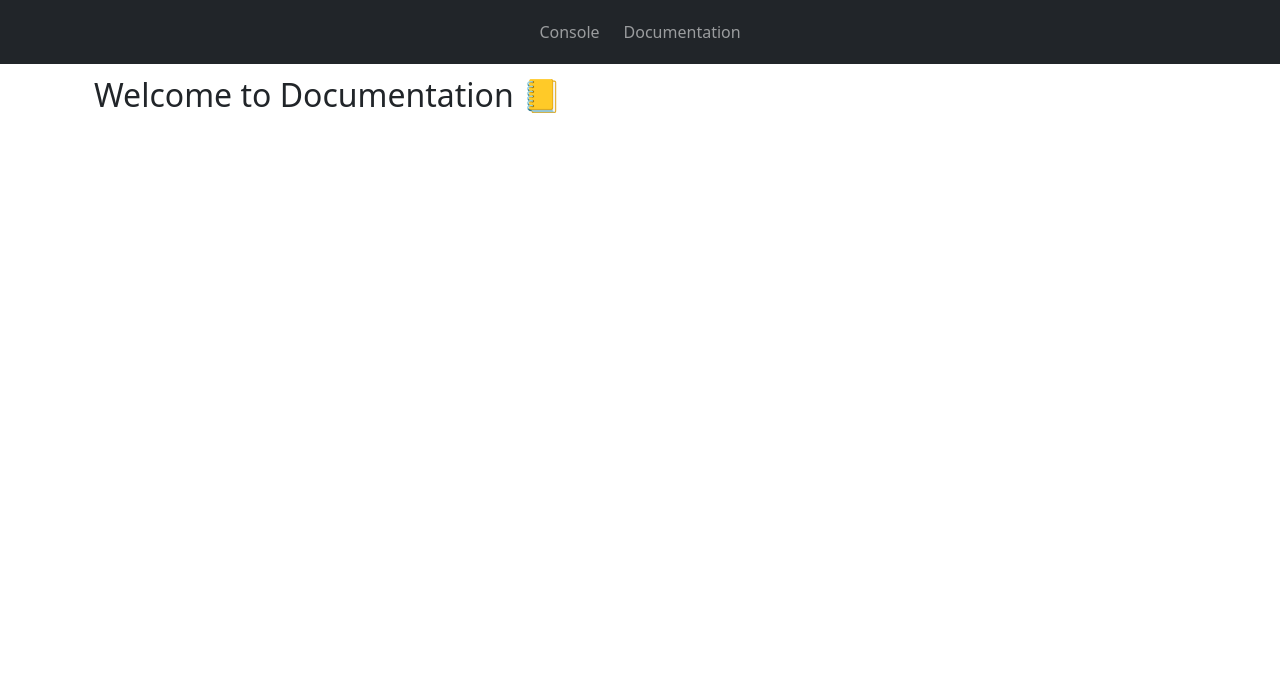
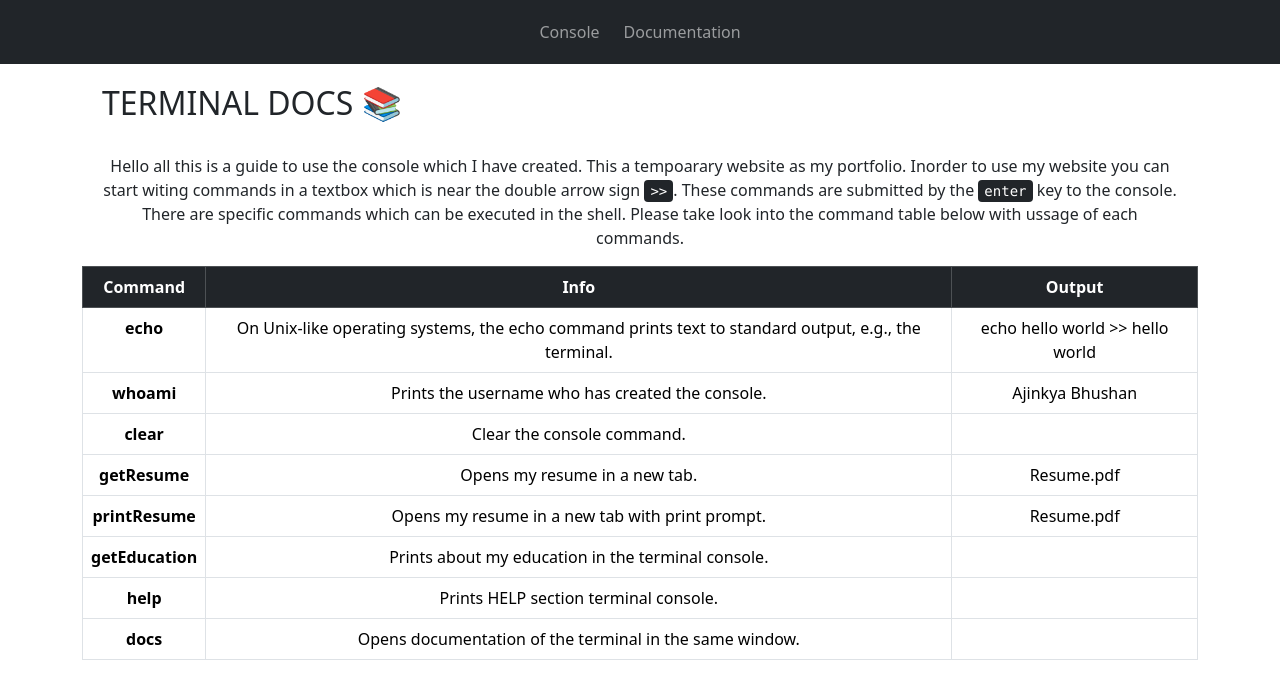
Before and after one commit to Ajinkya213/terminal, a plain HTML site: page doc.html in a window 1280 px wide. Drawn offline with nearby package versions, Linux system fonts and the light colour scheme.

Commit message:
18.04.2023-"Updated the Documentataion"

```diff
--- a/doc.html
+++ b/doc.html
@@ -36,9 +36,62 @@
     <!-- This  the docmentaion body -->
 
     <div class="container">
-        <h2 class="m-1 p-2">Welcome to Documentation 📒</h2>
-        <div class="m-2 p-1 text-center"></div>
+        <h2 class="text-uppercase m-1 p-3">Terminal Docs 📚</h2>
+        <div class="m-2 p-2 text-center">Hello all this is a guide to use the console which I have created. This a tempoarary website as my portfolio. Inorder to use my website you can start witing commands in a textbox which is near the double arrow sign <Kbd>>></Kbd>. These commands are submitted by the <kbd>enter</kbd> key to the console. There are specific commands which can be executed in the shell. Please take look into the command table below with ussage of each commands.</div>
+        <table class="table text-center table-bordered">
+            <thead class="table-dark">
+              <tr>
+                <th scope="col">Command</th>
+                <th scope="col">Info</th>
+                <th scope="col">Output</th>
+              </tr>
+            </thead>
+            <tbody>
+              <tr>
+                <th scope="row">echo</th>
+                <td>On Unix-like operating systems, the echo command prints text to standard output, e.g., the terminal.</td>
+                <td>echo hello world >> hello world</td>
+              </tr>
+              <tr>
+                <th scope="row">whoami</th>
+                <td>Prints the username who has created the console.</td>
+                <td>Ajinkya Bhushan</td>
+              </tr>
+              <tr>
+                <th scope="row">clear</th>
+                <td>Clear the console command.</td>
+                <td> </td>
+              </tr>
+              <tr>
+                <th scope="row">getResume</th>
+                <td>Opens my resume in a new tab.</td>
+                <td>Resume.pdf</td>
+              </tr>
+              <tr>
+                <th scope="row">printResume</th>
+                <td>Opens my resume in a new tab with print prompt.</td>
+                <td>Resume.pdf</td>
+              </tr>
+              <tr>
+                <th scope="row">getEducation</th>
+                <td>Prints about my education in the terminal console.</td>
+                <td></td>
+              </tr>
+              <tr>
+                <th scope="row">help</th>
+                <td>Prints HELP section terminal console.</td>
+                <td></td>
+              </tr>
+              <tr>
+                <th scope="row">docs</th>
+                <td>Opens documentation of the terminal in the same window.</td>
+                <td></td>
+              </tr>
+            </tbody>
+          </table>
     </div>
+
+
 
 </body>
 </html>
```
